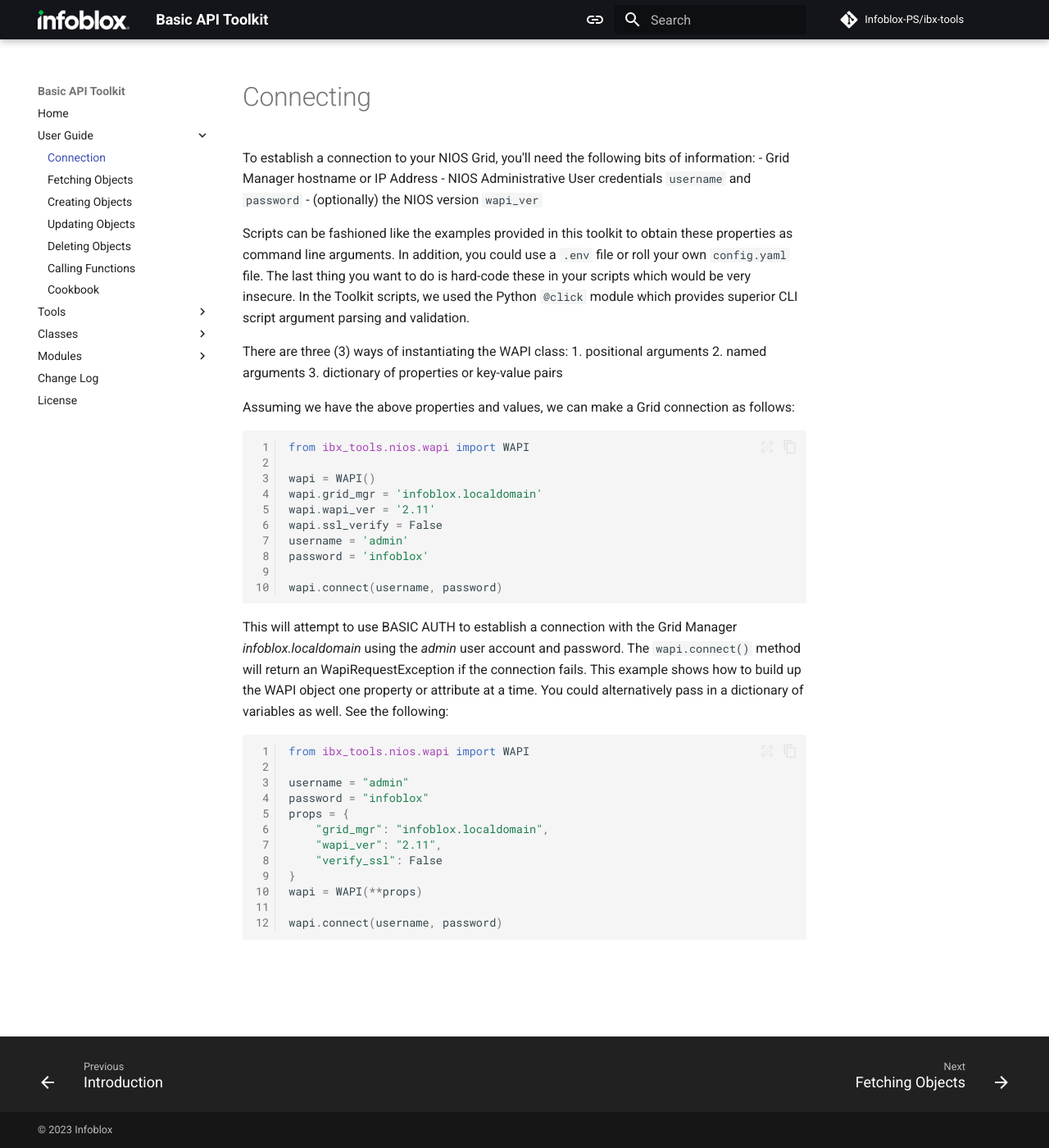
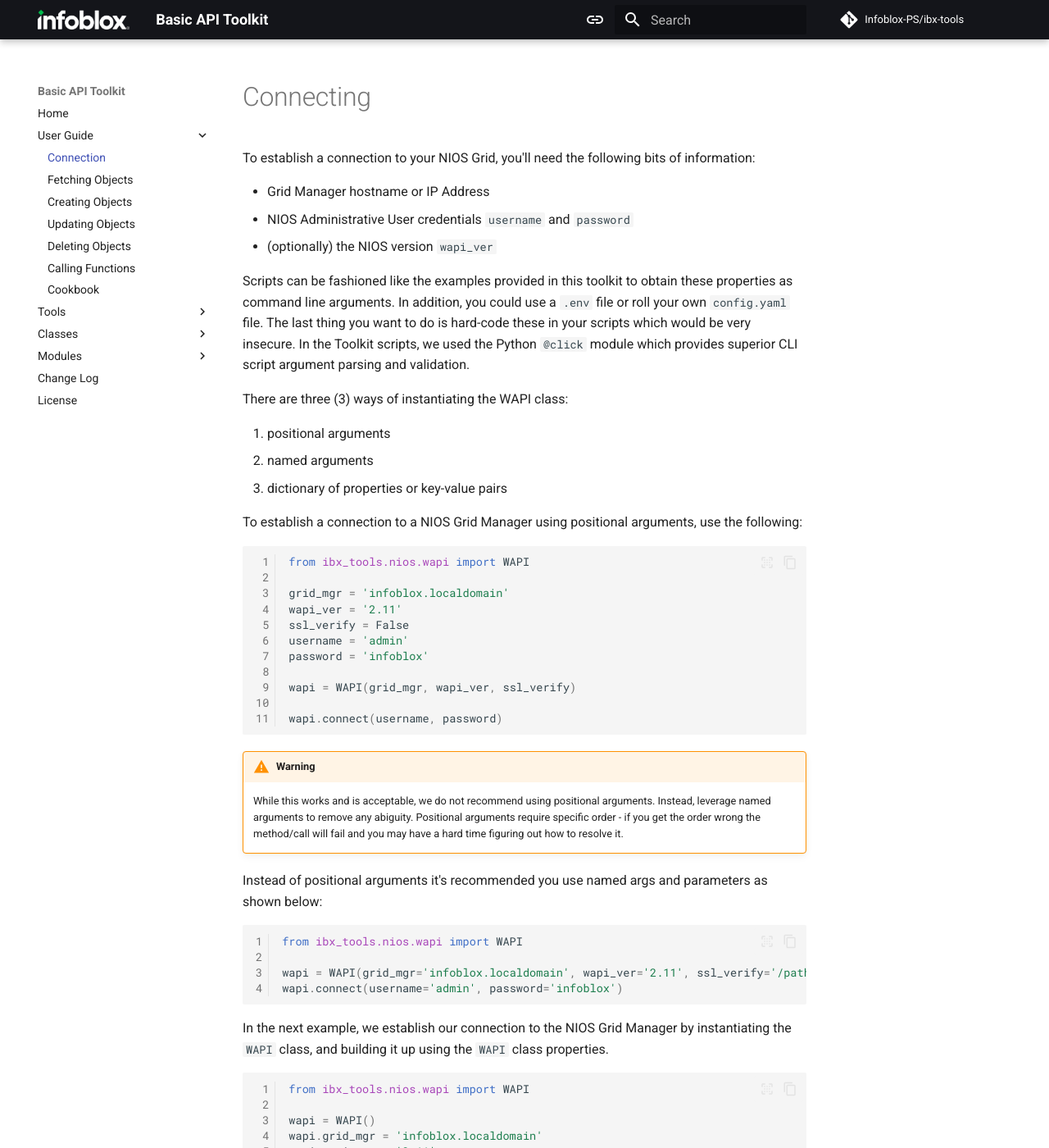
Before and after one commit to Infoblox-PS/ibx-sdk, an MkDocs documentation site: the page built from docs/user_guide/connection.md, in a window 1280 px wide and 1400 px high. Shown: the whole window at 82% size. Built offline with MkDocs 1.6.1 and Material for MkDocs 9.7.7, drawn with Linux system fonts in a browser that asks for light colours; comment, search, counter and statistics services are not loaded; some of the changed text lies outside the part shown.

Commit message:
docs: Update user guide for establishing connection
Detailed examples and tips were added to the user guide on how to
establish a connection to a NIOS Grid. This includes using positional
and named arguments, making a global `WAPI` instance, and using a
dictionary to instantiate the `WAPI` class. Additionally, omissions and
potential pitfalls are highlighted, providing better guidance for users.

````diff
--- a/docs/user_guide/connection.md
+++ b/docs/user_guide/connection.md
@@ -1,6 +1,7 @@
 # Connecting
 
 To establish a connection to your NIOS Grid, you'll need the following bits of information:
+
 - Grid Manager hostname or IP Address
 - NIOS Administrative User credentials `username` and `password`
 - (optionally) the NIOS version `wapi_ver`
@@ -12,11 +13,44 @@
 CLI script argument parsing and validation.
 
 There are three (3) ways of instantiating the WAPI class:
+
 1. positional arguments
 2. named arguments
 3. dictionary of properties or key-value pairs
 
-Assuming we have the above properties and values, we can make a Grid connection as follows:
+To establish a connection to a NIOS Grid Manager using positional arguments, use the following:
+
+```python
+from ibx_tools.nios.wapi import WAPI
+
+grid_mgr = 'infoblox.localdomain'
+wapi_ver = '2.11'
+ssl_verify = False
+username = 'admin'
+password = 'infoblox'
+
+wapi = WAPI(grid_mgr, wapi_ver, ssl_verify)
+
+wapi.connect(username, password)
+```
+
+!!! warning
+
+    While this works and is acceptable, we do not recommend using positional arguments. Instead, leverage named
+    arguments to remove any abiguity. Positional arguments require specific order - if you get the order wrong
+    the method/call will fail and you may have a hard time figuring out how to resolve it.
+
+Instead of positional arguments it's recommended you use named args and parameters as shown below:
+
+```python
+from ibx_tools.nios.wapi import WAPI
+
+wapi = WAPI(grid_mgr='infoblox.localdomain', wapi_ver='2.11', ssl_verify='/path/to/certfile')
+wapi.connect(username='admin', password='infoblox')
+```
+
+In the next example, we establish our connection to the NIOS Grid Manager by instantiating the `WAPI` class, and
+building it up using the `WAPI` class properties.
 
 ```python
 from ibx_tools.nios.wapi import WAPI
@@ -30,11 +64,42 @@
 
 wapi.connect(username, password)
 ```
-This will attempt to use BASIC AUTH to establish a connection with the Grid Manager
-_infoblox.localdomain_ using the _admin_ user account and password. The `wapi.connect()`
-method will return an WapiRequestException if the connection fails. This example shows how
-to build up the WAPI object one property or attribute at a time. You could alternatively pass
-in a dictionary of variables as well. See the following:
+
+!!! tip
+
+    By instantiating an empty instance of the `WAPI` class, you can make the `wapi` instance variable global instead
+    of having to pass it around in your scripts to other functions and methods. See Below.
+
+```python
+from ibx_tools.nios.wapi import WAPI
+
+wapi = WAPI()
+
+
+def get_grid():
+    # the wapi instance is visible in the method
+    res = wapi.get(f'{wapi.url}/grid')
+
+
+def main():
+    wapi.grid_mgr = 'infoblox.localdomain'
+    wapi.wapi_ver = '2.11'
+    wapi.ssl_verify = '/path/to/certfile'
+
+    wapi.connect(username='admin', password='infoblox')
+    get_grid()
+```
+
+line 3 - We're instantiating the `WAPI` class without any attributes set on the instance globally
+lines 12-14 - we build up the `wapi` instance
+line 16 - we establish our connection to the NIOS Grid Manager
+line 17 - we call a method/function in the code to get the Grid object
+lines 6-8 - we make a call with the `wapi` instance. It's visible to the function because we made it global
+
+If a `WAPI` instance is not global, you will need to pass it around to any methods and functions which use it.
+
+In addition to the above, you can instantiate the `WAPI` class using a dictionary and passing that into the
+constructor shown below:
 
 ```python
 from ibx_tools.nios.wapi import WAPI
@@ -50,3 +115,9 @@
 
 wapi.connect(username, password)
 ```
+
+This will attempt to use BASIC AUTH to establish a connection with the Grid Manager
+_infoblox.localdomain_ using the _admin_ user account and password. The `wapi.connect()`
+method will return an WapiRequestException if the connection fails. This example shows how
+to build up the WAPI object one property or attribute at a time. You could alternatively pass
+in a dictionary of variables as well. See the following:
````
